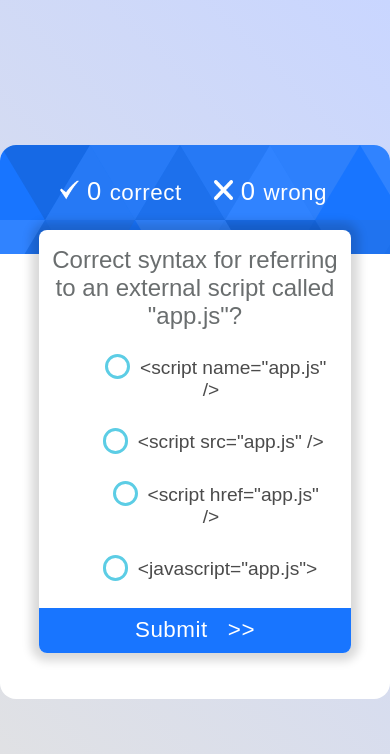
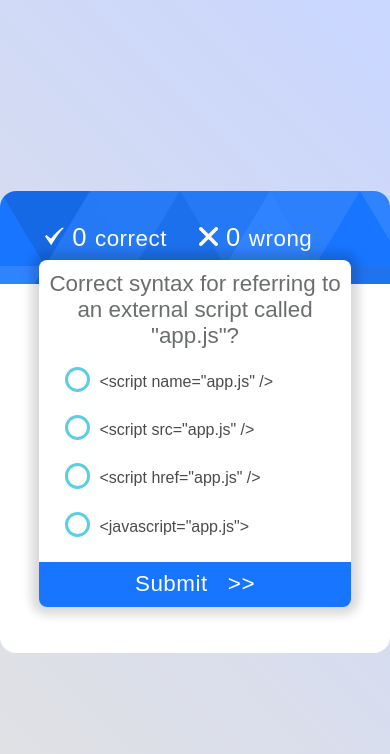
Before and after one commit to heyitstay11/js-quizz, a plain HTML site: page index.html in a window 390 px wide. Drawn offline with Linux system fonts and the light colour scheme.

Commit message:
updated styles

```diff
--- a/styles.css
+++ b/styles.css
@@ -61,7 +61,7 @@ ul{
     display: flex;
     flex-direction: column;
     align-items: flex-start;
-    padding-left: 2rem;
+    padding-left: 1rem;
     margin-top: .4rem;
 }
 
@@ -162,3 +162,25 @@ input[type="radio"]:checked + label:before{
     border: 7px solid white;
     background-color: rgb(0, 174, 255);
 }
+
+@media (max-width:800px){
+    .question{
+        margin: .2rem .2rem;
+        font-size: 1.4rem;
+    }
+    li > label{
+        font-size: 1rem;
+        padding: .4rem 0;
+        padding-right: .8rem;
+    }
+    ul{
+        padding-left: 1rem;
+        margin-top: .2rem;
+    }
+    .quizHeader{
+        padding: 2rem;
+    }
+    li{
+        text-align: left;
+    }
+}
```
Also changed, not shown: 1 other file.
